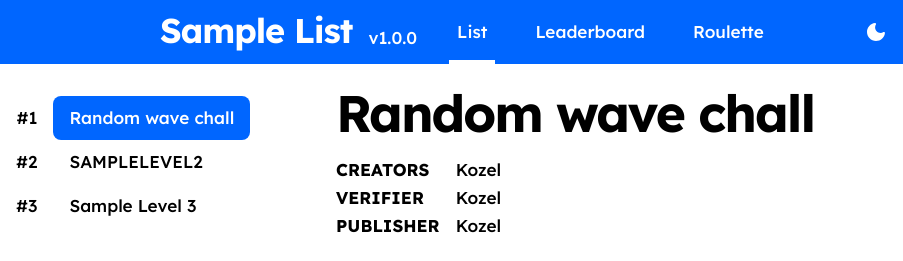
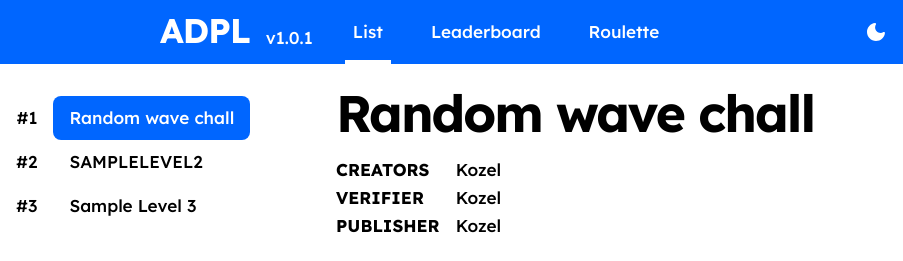
Before and after one commit to ThePyrobyteWasTaken/adcl, a plain HTML site: page index.html in a window 1280 px wide. Shown: the top 261 px of the page, 0-903 px from the left. Drawn offline with nearby package versions, Linux system fonts and the light colour scheme.

Commit message:
Update index.html

```diff
--- a/index.html
+++ b/index.html
@@ -37,8 +37,8 @@
     <body id="app">
         <header :class="{ dark: store.dark }">
             <div class="logo">
-                <h2>Sample List</h2>
-                <p>v1.0.0</p>
+                <h2>ADPL</h2>
+                <p>v1.0.1</p>
             </div>
             <nav class="nav">
                 <router-link class="nav__tab" to="/">
```
